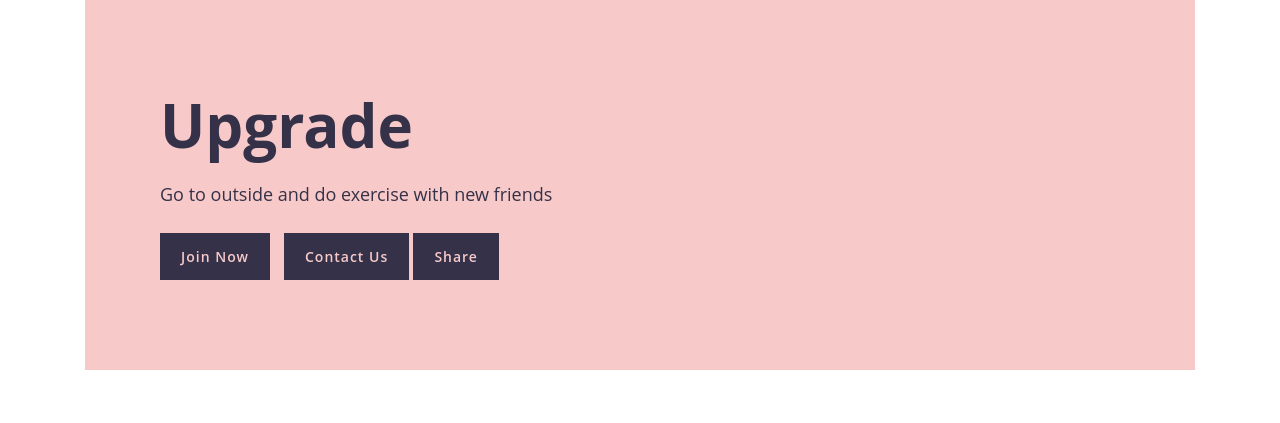
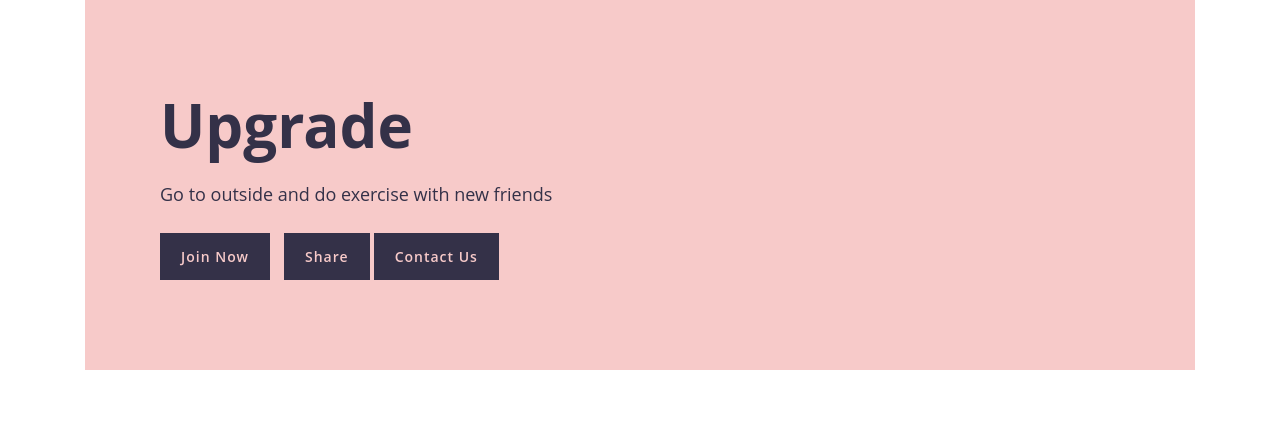
Before and after one commit to Wxl19980214/Upgrade, a Flask app: page /home in a window 1280 px wide. Shown: the part 57-480 px from the top of the page. Run offline with Flask 2, Linux system fonts and the light colour scheme; some libraries are stand-ins or nearby versions.

Commit message:
qr code update

```diff
--- a/website/static/index.js
+++ b/website/static/index.js
@@ -15,6 +15,8 @@ function showQrcode() {
 function showQrcode2(psid) {
 
 
+
+    $("#qrcode").hide();
     qrcode.makeCode("http://127.0.0.1:5000/post/" + psid);
     $("#qrcode").show();
 }
--- a/website/templates/home.html
+++ b/website/templates/home.html
@@ -18,8 +18,8 @@
                         </p>
                         <div class="header-btn">
                             <a class="btn" onclick="location.href='/sign-up'">Join Now</a>
-                            <a class="btn" onClick="document.getElementById('cp').scrollIntoView()"> Contact Us</a>
-                            <a class="btn" id = "qrbutton" onClick='showQrcode()' value="http://127.0.0.1:5000/home">Share</a>
+                            <a class="btn" onClick="document.getElementById('cp').scrollIntoView()"> Share</a>
+                            <a class="btn" id = "qrbutton" onClick='showQrcode()' value="http://127.0.0.1:5000/home"> Contact Us</a>
 
                         </div>
 
```
Also changed, not shown: website/templates/view.html (+8 -3 lines).
